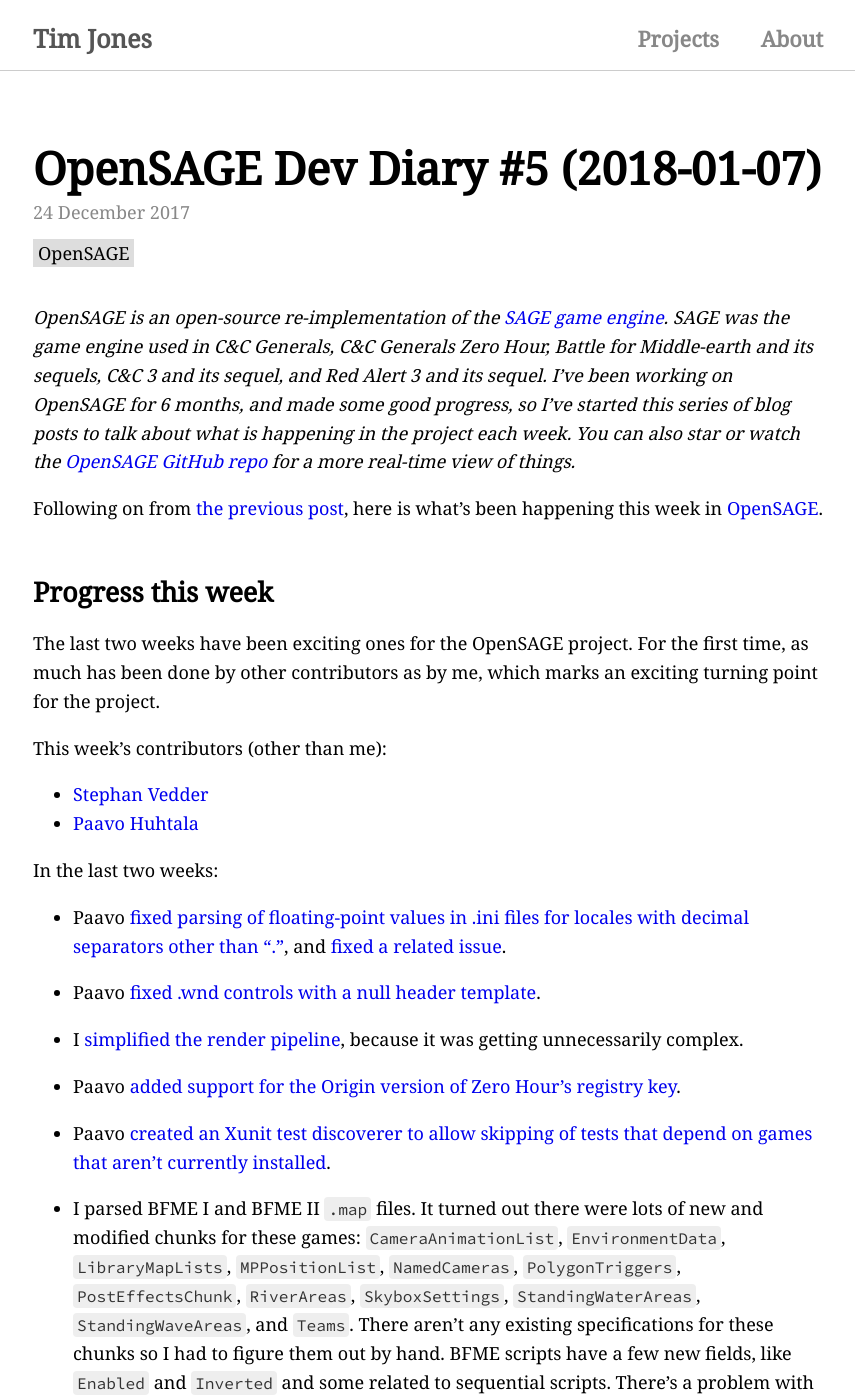
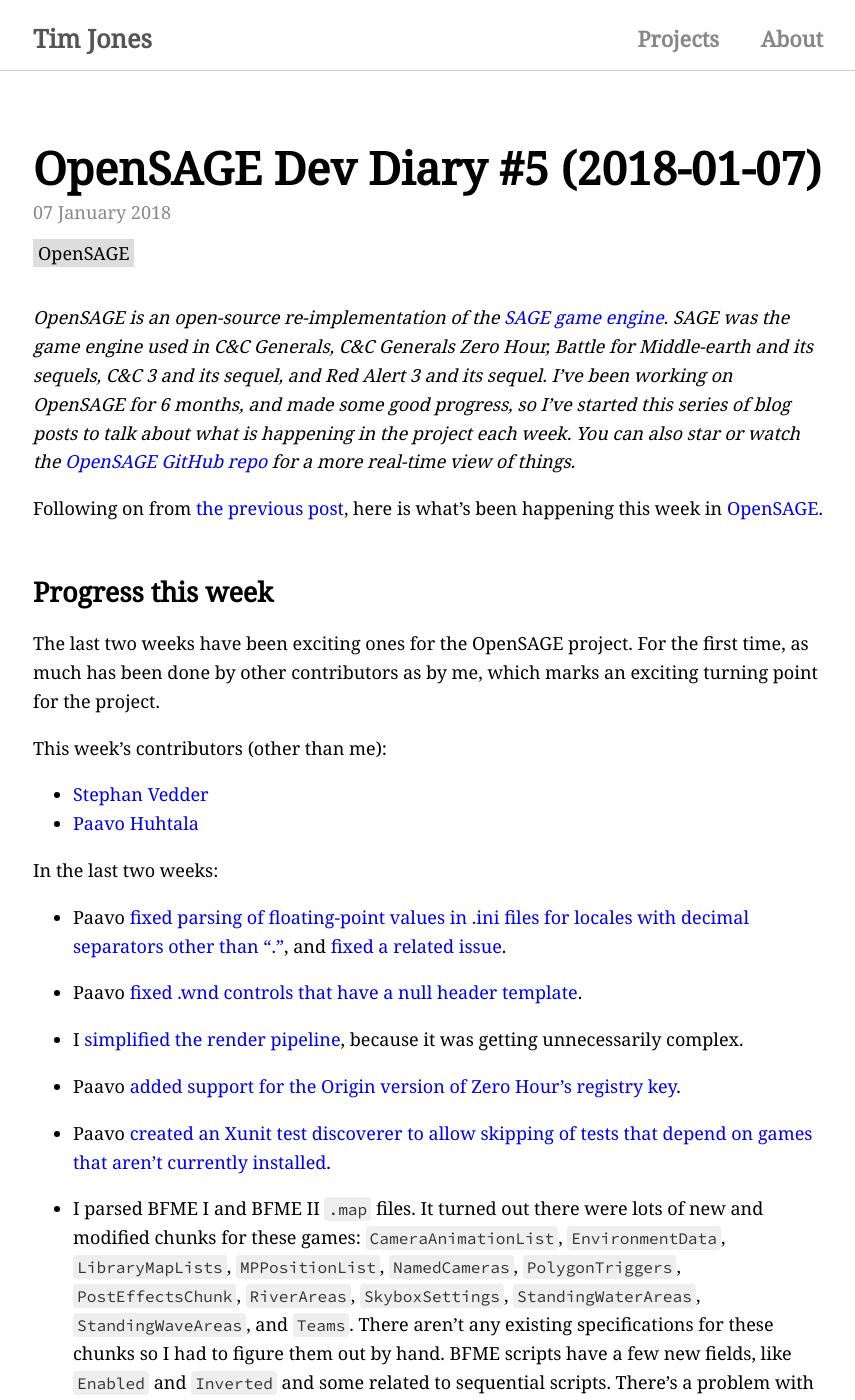
Before and after one commit to tgjones/tgjones.github.io, a Jekyll site: the page built from _posts/2018-01-07-opensage-dev-diary-5.md, in a window 1280 px wide and 1400 px high. Shown: the whole window, without its empty margins (212-1067 px from the left). Built offline with Jekyll 4.4.1, drawn with Linux system fonts in a browser that asks for light colours; comment, search, counter and statistics services are not loaded.

Commit message:
Fix post date

```diff
--- a/_posts/2018-01-07-opensage-dev-diary-5.md
+++ b/_posts/2018-01-07-opensage-dev-diary-5.md
@@ -1,6 +1,6 @@
 ---
 title:   "OpenSAGE Dev Diary #5 (2018-01-07)"
-date:    2017-12-24 11:00:00 UTC
+date:    2018-01-07 15:00:00 UTC
 excerpt: "What's been happening this week in OpenSAGE"
 tags:    OpenSAGE
 ---
@@ -22,7 +22,7 @@
 
 * Paavo [fixed parsing of floating-point values in .ini files for locales with decimal separators other than "."](https://github.com/OpenSAGE/OpenSAGE/pull/13), and [fixed a related issue](https://github.com/OpenSAGE/OpenSAGE/pull/24).
 
-* Paavo [fixed .wnd controls with a null header template](https://github.com/OpenSAGE/OpenSAGE/pull/14).
+* Paavo [fixed .wnd controls that have a null header template](https://github.com/OpenSAGE/OpenSAGE/pull/14).
 
 * I [simplified the render pipeline](https://github.com/OpenSAGE/OpenSAGE/commit/61994bee78f963a40eb4fea2c86c8113ceef78ab), because it was getting unnecessarily complex.
 
@@ -31,7 +31,6 @@
 * Paavo [created an Xunit test discoverer to allow skipping of tests that depend on games that aren't currently installed](https://github.com/OpenSAGE/OpenSAGE/pull/16).
 
 * I parsed BFME I and BFME II `.map` files. It turned out there were lots of new and modified chunks for these games: `CameraAnimationList`, `EnvironmentData`, `LibraryMapLists`, `MPPositionList`, `NamedCameras`, `PolygonTriggers`, `PostEffectsChunk`, `RiverAreas`, `SkyboxSettings`, `StandingWaterAreas`, `StandingWaveAreas`, and `Teams`. There aren't any existing specifications for these chunks so I had to figure them out by hand. BFME scripts have a few new fields, like `Enabled` and `Inverted` and some related to sequential scripts. There's a problem with terrain tile texture blending in BFME maps that I still need to fix, as you can see this in screenshot:
-
   {% responsive_image path: assets/posts/opensage-2018-01-08-bfmeii-map.png alt: "BFME II map" %}
 
 * Stephan [fixed .dds and .tga previews in the Data Viewer](https://github.com/OpenSAGE/OpenSAGE/pull/20).
```
